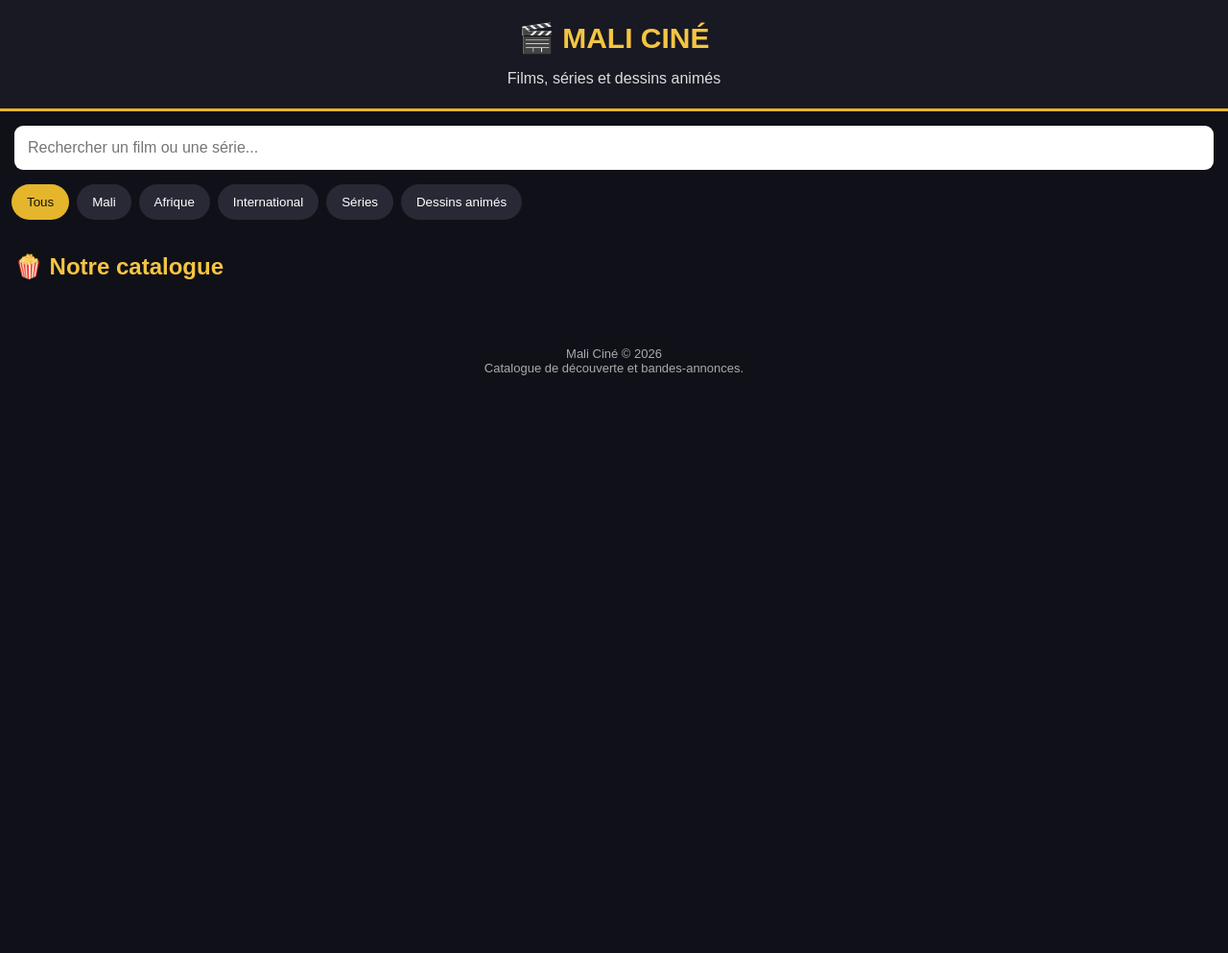
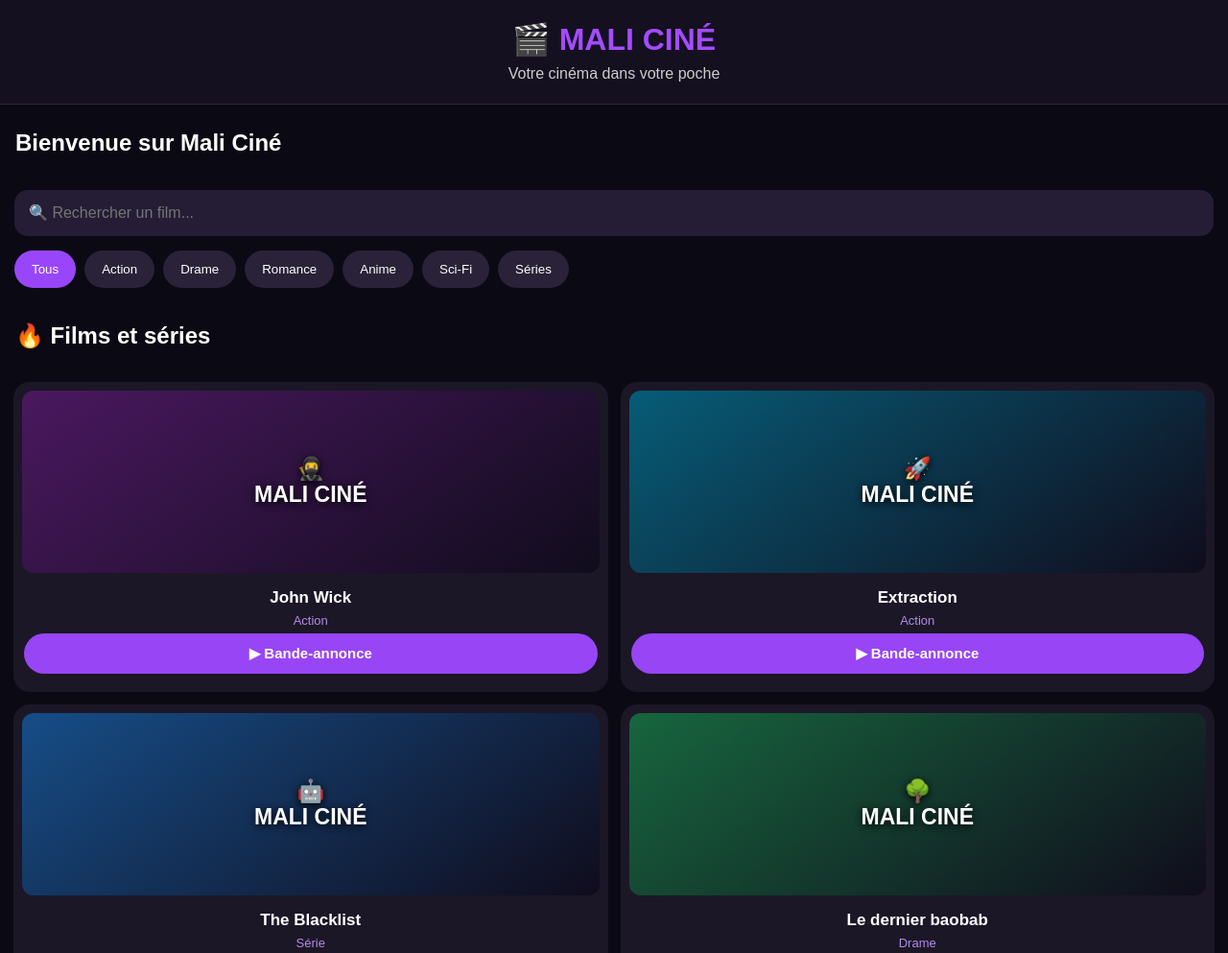
Before and after one commit to mahamadoumd237-hash/mali-cine, a plain HTML site: page index.html in a window 1280 px wide. Shown: the top 993 px of the page at 96% size. Before the commit the page ends 800 px from the top, so only its background shows below. Drawn offline with Linux system fonts and the light colour scheme.

Commit message:
Refactor index.html for layout and search enhancements
Updated styles and structure for improved layout and design. Changed film data structure and search functionality.

```diff
--- a/index.html
+++ b/index.html
@@ -1,4 +1,3 @@
-
 <!DOCTYPE html>
 <html lang="fr">
 <head>
@@ -7,108 +6,155 @@
 <title>Mali Ciné</title>
 <style>
 *{box-sizing:border-box}
-body{margin:0;background:#101018;color:white;font-family:Arial,sans-serif}
-header{background:#191923;padding:22px 15px;text-align:center;border-bottom:3px solid #e5b52b}
-h1{color:#f5c542;margin:0;font-size:30px}
-header p{color:#ddd;margin-bottom:0}
+body{
+ margin:0;background:#0b0914;color:white;
+ font-family:Arial,sans-serif;
+}
+header{
+ background:#151020;padding:22px 16px;text-align:center;
+ border-bottom:1px solid #302342;
+}
+.logo{font-size:32px;font-weight:bold;color:#a34cff}
+header p{color:#ccc;margin:8px 0 0}
+h2{padding:0 16px;margin-top:26px}
 .search{padding:15px}
-input{width:100%;padding:14px;border:0;border-radius:9px;font-size:16px}
-.categories{display:flex;gap:8px;overflow-x:auto;padding:0 12px 15px}
-.categories button{background:#292936;color:white;border:0;border-radius:20px;padding:11px 16px;white-space:nowrap}
-.categories button.active{background:#e5b52b;color:#111}
-h2{padding:0 15px;color:#f5c542}
-.catalogue{display:grid;grid-template-columns:repeat(2,1fr);gap:13px;padding:12px}
-.film{background:#20202b;border-radius:12px;overflow:hidden}
-.poster{height:155px;display:flex;align-items:center;justify-content:center;font-size:55px;background:linear-gradient(135deg,#49335e,#bd7b35)}
-.info{padding:11px}
-.info h3{font-size:16px;margin:3px 0 7px}
-.info p{font-size:13px;color:#ccc;min-height:32px}
-.info a{display:block;text-align:center;background:#e5b52b;color:#111;text-decoration:none;padding:10px;border-radius:7px;font-weight:bold;font-size:13px}
-footer{text-align:center;padding:25px;color:#aaa;font-size:13px}
+.search input{
+ width:100%;padding:15px;border:0;border-radius:14px;
+ background:#251d36;color:white;font-size:16px;outline:none
+}
+.categories{
+ display:flex;gap:9px;overflow-x:auto;padding:0 15px 10px;
+}
+.categories button{
+ border:0;border-radius:30px;padding:12px 18px;
+ background:#292238;color:white;white-space:nowrap;
+}
+.categories button.active{background:#9946fa}
+.catalogue{
+ display:grid;grid-template-columns:repeat(2,minmax(0,1fr));
+ gap:13px;padding:14px;
+}
+.card{
+ background:#1b1727;border-radius:17px;overflow:hidden;
+ padding:9px;
+}
+.poster{
+ height:190px;border-radius:12px;display:flex;
+ align-items:center;justify-content:center;
+ text-align:center;padding:10px;font-size:40px;
+ font-weight:bold;background:linear-gradient(145deg,#39226a,#171328);
+}
+.poster span{font-size:23px;text-shadow:0 2px 8px #000}
+.info{text-align:center;padding:10px 2px}
+.info h3{margin:6px 0;font-size:17px}
+.info p{color:#b58be8;margin:6px 0;font-size:13px}
+.watch{
+ display:block;width:100%;padding:12px;border:0;border-radius:30px;
+ background:#9845f6;color:white;font-size:15px;font-weight:bold;
+}
+.watch:active{opacity:.8}
+footer{text-align:center;padding:25px;color:#888;font-size:13px}
+.empty{grid-column:1/-1;text-align:center;color:#aaa;padding:30px}
 </style>
 </head>
 <body>
 
 <header>
-<h1>🎬 MALI CINÉ</h1>
-<p>Films, séries et dessins animés</p>
+ <div class="logo">🎬 MALI CINÉ</div>
+ <p>Votre cinéma dans votre poche</p>
 </header>
 
+<h2>Bienvenue sur Mali Ciné</h2>
+
 <div class="search">
-<input id="recherche" type="search" placeholder="Rechercher un film ou une série...">
+ <input id="search" type="search" placeholder="🔍 Rechercher un film...">
 </div>
 
-<div class="categories">
-<button class="active" onclick="filtrer('Tous',this)">Tous</button>
-<button onclick="filtrer('Mali',this)">Mali</button>
-<button onclick="filtrer('Afrique',this)">Afrique</button>
-<button onclick="filtrer('International',this)">International</button>
-<button onclick="filtrer('Séries',this)">Séries</button>
-<button onclick="filtrer('Animation',this)">Dessins animés</button>
+<div class="categories" id="categories">
+ <button class="active" data-category="Tous">Tous</button>
+ <button data-category="Action">Action</button>
+ <button data-category="Drame">Drame</button>
+ <button data-category="Romance">Romance</button>
+ <button data-category="Anime">Anime</button>
+ <button data-category="Science-fiction">Sci-Fi</button>
+ <button data-category="Série">Séries</button>
 </div>
 
-<h2>🍿 Notre catalogue</h2>
+<h2>🔥 Films et séries</h2>
 <div class="catalogue" id="catalogue"></div>
-  <div id="lecteur" style="display:none;background:#111;padding:15px">
-  <h2 id="titreVideo">Regarder le film</h2>
-  <video id="videoFilm" controls playsinline style="width:100%"></video>
-  <button onclick="fermerLecteur()">Fermer</button>
-  </div>
 
 <footer>
-Mali Ciné © 2026<br>
-Catalogue de découverte et bandes-annonces.
+ Mali Ciné · Films, séries et animés<br>
+ Les boutons ouvrent les bandes-annonces disponibles sur YouTube.
 </footer>
 
 <script>
-const films = [
-{titre:"Bamako",cat:"Mali",emoji:"🇲🇱",desc:"Un film autour de la vie à Bamako."},
-{titre:"Timbuktu",cat:"Mali",emoji:"🏜️",desc:"Un drame dans le nord du Mali."},
-{titre:"Yeelen",cat:"Mali",emoji:"☀️",desc:"Un grand classique du cinéma malien."},
-{titre:"La Noire de...",cat:"Afrique",emoji:"🎭",desc:"Un film classique du cinéma africain."},
-{titre:"Moolaadé",cat:"Afrique",emoji:"🌍",desc:"Un film africain marquant."},
-{titre:"Black Panther",cat:"Afrique",emoji:"🐾",desc:"Une aventure inspirée de l'Afrique."},
-{titre:"Inception",cat:"International",emoji:"🌌",desc:"Un voyage dans les rêves."},
-{titre:"Interstellar",cat:"International",emoji:"🚀",desc:"Une aventure dans l'espace."},
-{titre:"Le Roi Lion",cat:"International",emoji:"🦁",desc:"L'histoire du jeune Simba."},
-{titre:"Maîtresse d'un homme marié",cat:"Séries",emoji:"❤️",desc:"Une série dramatique sénégalaise."},
-{titre:"Stranger Things",cat:"Séries",emoji:"👾",desc:"Mystères et aventures."},
-{titre:"La Casa de Papel",cat:"Séries",emoji:"🎭",desc:"Une série de braquage."},
-{titre:"Toy Story",cat:"Animation",emoji:"🤠",desc:"Les aventures des jouets."},
-{titre:"Pokémon",cat:"Animation",emoji:"⚡",desc:"Des aventures extraordinaires."},
-{titre:"Le Voyage de Chihiro",cat:"Animation",emoji:"🐉",desc:"Un voyage dans un monde magique."}
+const films=[
+ {title:"John Wick",cat:"Action",emoji:"🥷",color:"#4a185f"},
+ {title:"Extraction",cat:"Action",emoji:"🚀",color:"#075c77"},
+ {title:"The Blacklist",cat:"Série",emoji:"🤖",color:"#164d87"},
+ {title:"Le dernier baobab",cat:"Drame",emoji:"🌳",color:"#17663e"},
+ {title:"Avengers Endgame",cat:"Science-fiction",emoji:"🦸",color:"#783020"},
+ {title:"Transformers",cat:"Science-fiction",emoji:"🤖",color:"#174b84"},
+ {title:"Titanic",cat:"Romance",emoji:"🚢",color:"#173e6c"},
+ {title:"Fast and Furious",cat:"Action",emoji:"🏎️",color:"#8a271c"},
+ {title:"Solo Leveling",cat:"Anime",emoji:"⚔️",color:"#311c55"},
+ {title:"Demon Slayer",cat:"Anime",emoji:"🔥",color:"#6b252c"},
+ {title:"One Piece",cat:"Anime",emoji:"🏴‍☠️",color:"#176e91"},
+ {title:"Spider-Man",cat:"Action",emoji:"🕷️",color:"#8b2027"},
+ {title:"Interstellar",cat:"Science-fiction",emoji:"🌌",color:"#213858"},
+ {title:"Squid Game",cat:"Série",emoji:"🎭",color:"#76204e"},
+ {title:"The Walking Dead",cat:"Série",emoji:"🧟",color:"#465329"},
+ {title:"Naruto",cat:"Anime",emoji:"🍥",color:"#a45619"}
 ];
 
-let categorie="Tous";
+let currentCategory="Tous";
 
-function afficher(){
-const recherche=document.getElementById("recherche").value.toLowerCase();
-const resultat=films.filter(f=>
-(categorie==="Tous" || f.cat===categorie) &&
-(f.titre.toLowerCase().includes(recherche) || f.desc.toLowerCase().includes(recherche))
-);
-document.getElementById("catalogue").innerHTML=resultat.map(f=>`
-<div class="film">
-<div class="poster">${f.emoji}</div>
-<div class="info">
-<h3>${f.titre}</h3>
-<p>${f.desc}</p>
-<a target="_blank" href="https://www.youtube.com/results?search_query=${encodeURIComponent(f.titre+" bande annonce officielle")}">Voir la bande-annonce</a>
-</div>
-</div>
-`).join("") || "<p>Aucun résultat trouvé.</p>";
-
-
-function filtrer(cat,btn){
-categorie=cat;
-document.querySelectorAll(".categories button").forEach(b=>b.classList.remove("active"));
-btn.classList.add("active");
-afficher();
+function showFilms(){
+ const query=document.getElementById("search").value.toLowerCase();
+ const catalogue=document.getElementById("catalogue");
+ catalogue.innerHTML="";
+ const filtered=films.filter(f=>
+  (currentCategory==="Tous"||f.cat===currentCategory)&&
+  f.title.toLowerCase().includes(query)
+ );
+ if(filtered.length===0){
+  catalogue.innerHTML='<div class="empty">Aucun film trouvé 😕</div>';
+  return;
+ }
+ filtered.forEach(f=>{
+  const card=document.createElement("div");
+  card.className="card";
+  card.innerHTML=`
+   <div class="poster" style="background:linear-gradient(145deg,${f.color},#100c1c)">
+    <span>${f.emoji}<br>MALI CINÉ</span>
+   </div>
+   <div class="info">
+    <h3>${f.title}</h3>
+    <p>${f.cat}</p>
+    <button class="watch">▶ Bande-annonce</button>
+   </div>`;
+  card.querySelector(".watch").onclick=()=>{
+   const url="https://www.youtube.com/results?search_query="+
+    encodeURIComponent(f.title+" bande annonce français");
+   window.open(url,"_blank");
+  };
+  catalogue.appendChild(card);
+ });
 }
 
-document.getElementById("recherche").addEventListener("input",afficher);
-afficher();
+document.getElementById("search").addEventListener("input",showFilms);
+
+document.querySelectorAll("#categories button").forEach(button=>{
+ button.onclick=()=>{
+  document.querySelectorAll("#categories button").forEach(b=>b.classList.remove("active"));
+  button.classList.add("active");
+  currentCategory=button.dataset.category;
+  showFilms();
+ };
+});
+
+showFilms();
 </script>
-
 </body>
-</html>
+  </html>
```
